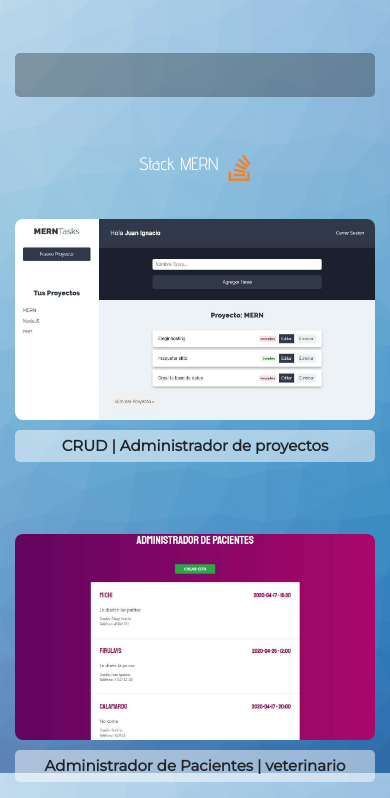
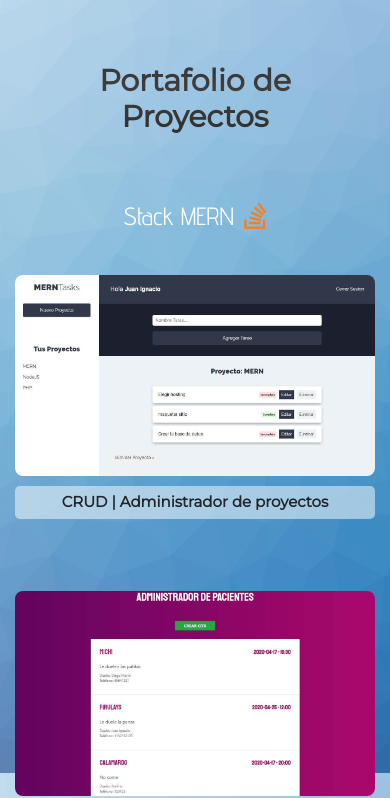
Before and after one commit to JuanIgnacioBogado/juanignaciobogado.github.io, a plain HTML site: page index.html in a window 390 px wide. Shown: the part 71-869 px from the top of the page. Drawn offline with nearby package versions, Linux system fonts and the light colour scheme.

Commit message:
se corrigió tamaño y bug de titulos

```diff
--- a/css/styles.css
+++ b/css/styles.css
@@ -130,16 +130,11 @@ footer .github:hover {
 
 @media (max-width: 500px) {
     .titulo {
-        color: #fff;
-        font-weight: bold;
-        background: rgba(0,0,0,.3);
-        padding: 10px;
-        border-radius: 5px;
-        font-size: 20px;
+        font-size: 30px;
     }
 
     .subtitulo {
-        font-size: 18px;
+        font-size: 25px;
     }
 
     .titulo-web {
```
